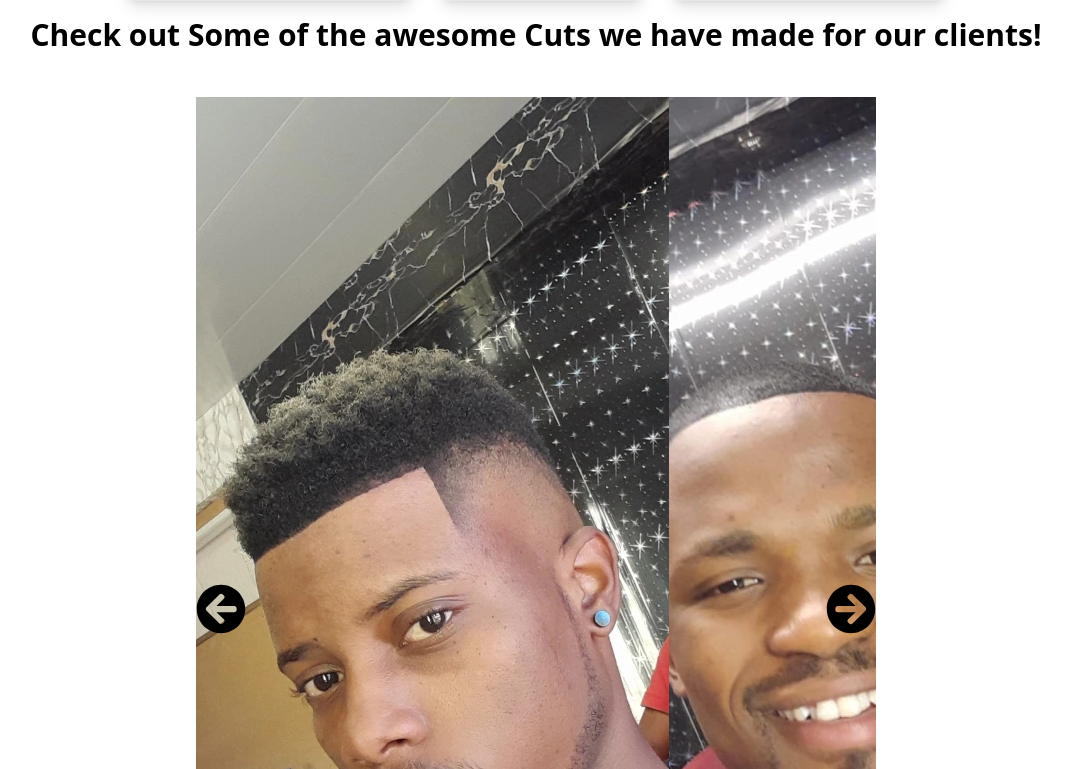
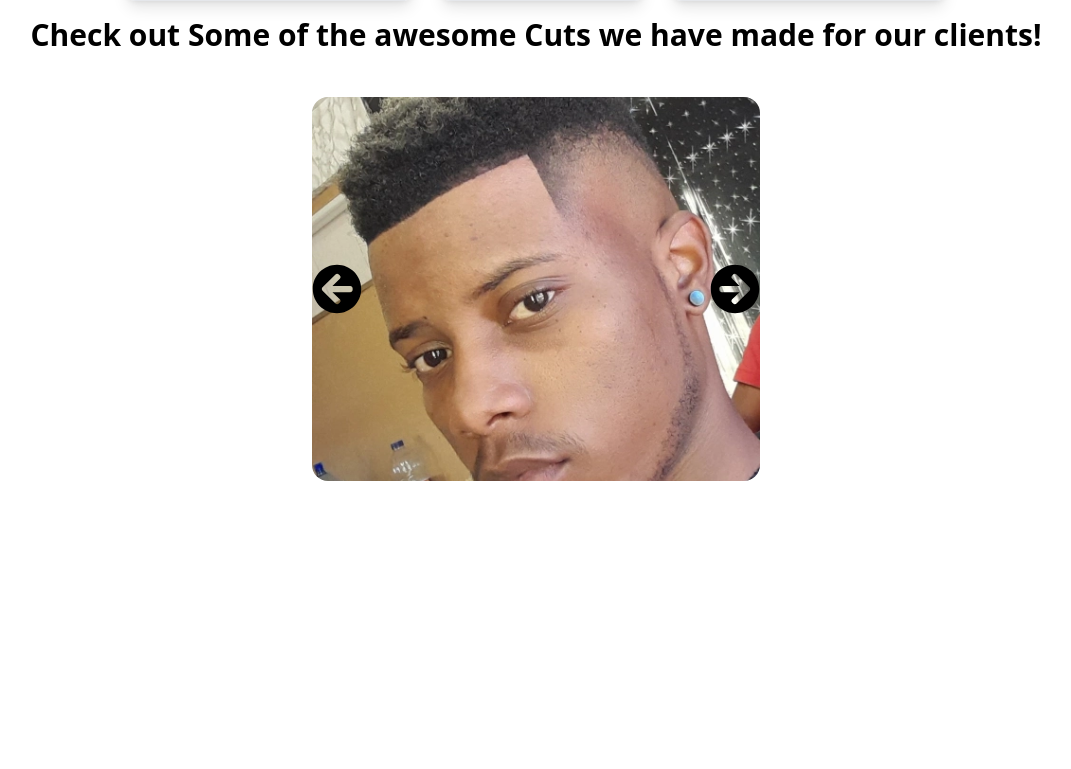
Before and after one commit to koketsobogopane/skat_babershop, a Next.js app in the folder skat_babershop/: page / in a window 1280 px wide. Shown: the part 1071-1840 px from the top of the page, without its empty margins (104-1175 px from the left). After the commit the page ends 1596 px from the top, so only its background shows below. Built offline with nearby package versions, Linux system fonts and the light colour scheme.

Commit message:
Fix the height of the pictures on the carousel

```diff
--- a/skat_babershop/components/ui/carousel.jsx
+++ b/skat_babershop/components/ui/carousel.jsx
@@ -16,18 +16,21 @@ const Carousel = (props) => {
   };
 
   return (
-    <div className=" overflow-hidden relative ">
-      <div
-        className={' flex transition ease-out duration-40 '}
-        style={{
-          transform: `translateX(-${current * 100}%)`,
-        }}
-      >
-        {slides.map((slide) => {
-          return (
-            <img src={`/images/slides/${slide}`} key={slide} alt="slide" />
-          );
-        })}
+    <div className="relative mx-auto max-w-md overflow-hidden rounded-2xl">
+      <div className="flex overflow-hidden transition-transform duration-300">
+        {slides.map((slide, index) => (
+          <div
+            // biome-ignore lint/suspicious/noArrayIndexKey: <explanation>
+            key={index}
+            className={`w-full${index === current ? '' : ' hidden'}`}
+          >
+            <img
+              src={`/images/slides/${slide}`}
+              alt="slide"
+              className="w-full h-px sm:h-64 md:h-96 object-cover"
+            />
+          </div>
+        ))}
       </div>
       <div className="flex justify-between absolute top-0 h-full w-full items-center">
         <button type="button" onClick={previousSlide}>
```
